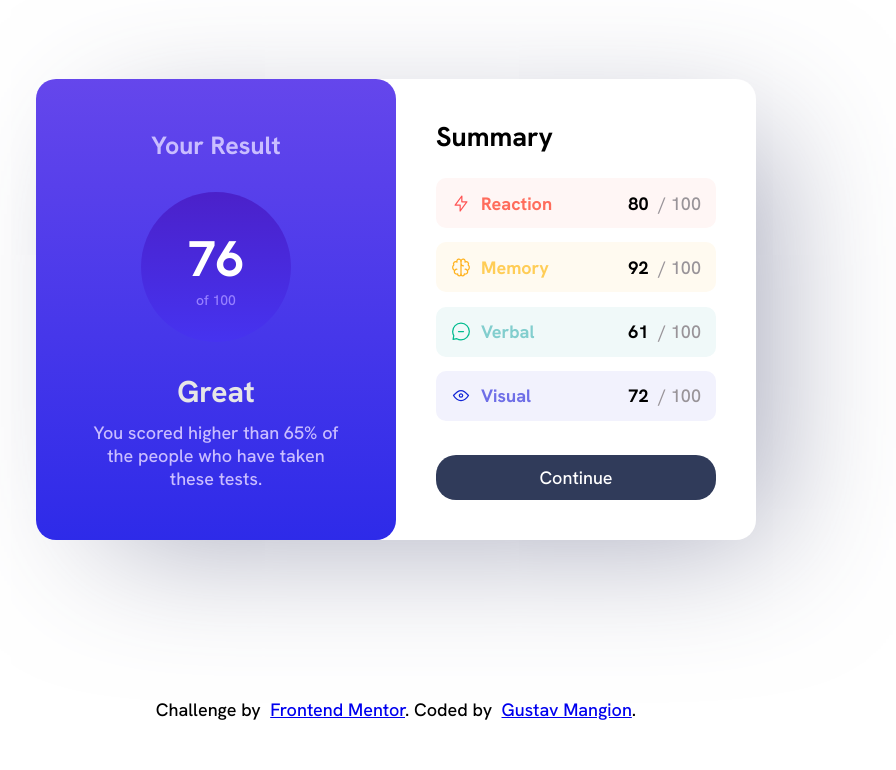
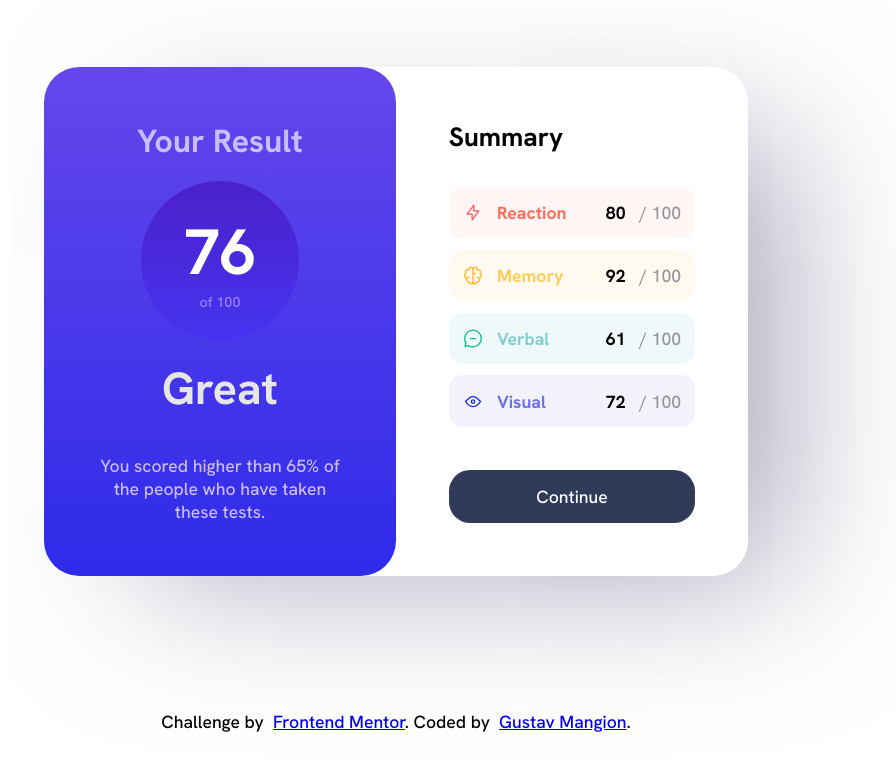
Before and after one commit to gustavmangion/Prac-WD-ResultsSummary, a plain HTML site: page index.html in a window 1280 px wide. Shown: the whole page, without its empty margins (244-1140 px from the left). Drawn offline with Linux system fonts and the light colour scheme.

Commit message:
changed to relative units

```diff
--- a/index.html
+++ b/index.html
@@ -34,7 +34,7 @@
     <main class="container">
       <div class="card">
         <div class="result">
-          <h3>Your Result</h3>
+          <h1>Your Result</h3>
           <div class="result_bubble">
             <h2>76</h2>
             <p>of 100</p>
--- a/scss/style.scss
+++ b/scss/style.scss
@@ -8,7 +8,7 @@
 
 body {
   font-family: "Hanken Grotesk", sans-serif;
-  font-size: 18px;
+  font-size: 1.1rem;
   min-height: 100vh;
   width: 100%;
   display: grid;
@@ -21,30 +21,30 @@ body {
 }
 
 .card {
-  box-shadow: 40px 27px 137px -28px rgba(127, 130, 156, 0.72);
+  box-shadow: 4em 2em 8.6em -2em rgba(127, 130, 156, 0.72);
   display: grid;
   grid-template-columns: repeat(2, 1fr);
   grid-column: 2/3;
-  border-radius: 20px;
+  border-radius: 2em;
 }
 .result {
   background-image: $purple-gardient;
-  padding: 50px;
+  padding: 3em;
   display: flex;
   flex-direction: column;
   align-items: center;
-  border-radius: 20px;
-  min-width: 360px;
+  border-radius: 2em;
+  min-width: 22rem;
 
-  h3 {
+  h1 {
     color: hsl(251, 100%, 87%);
-    font-size: 25px;
+    font-size: 2rem;
   }
 
   h2 {
     color: hsl(0, 0%, 90%);
-    font-size: 30px;
-    padding-bottom: 10px;
+    font-size: 2.8rem;
+    padding-bottom: 0.8em;
   }
 
   p {
@@ -53,9 +53,9 @@ body {
   }
 
   .result_bubble {
-    width: 150px;
-    height: 150px;
-    margin: 30px;
+    width: 9em;
+    height: 9em;
+    margin: 1.1em;
     background-image: $circle-gradient;
     border-radius: 50%;
     display: flex;
@@ -65,41 +65,40 @@ body {
 
     h2 {
       color: hsl(0, 0%, 100%);
-      font-size: 50px;
-      padding: 0px;
+      font-size: 4rem;
+      padding: 0em;
     }
     p {
       color: hsl(251, 100%, 75%);
-      font-size: 14px;
+      font-size: 0.9rem;
     }
   }
 }
 
 .summary {
-  padding: 40px;
-  min-width: 360px;
+  padding: 3em;
+  min-width: 22rem;
   display: flex;
   flex-direction: column;
   justify-content: space-between;
 
   h2 {
-    padding-bottom: 10px;
+    padding-bottom: 0.8em;
   }
 
   .summary_card {
     display: flex;
     justify-content: space-between;
     align-items: center;
-    height: 50px;
-    padding: 15px;
-    border-radius: 10px;
+    padding: 0.8em;
+    border-radius: 0.8em;
 
     div {
       display: flex;
     }
 
     img {
-      padding-right: 10px;
+      padding-right: 0.8em;
     }
 
     .summary_card_skill {
@@ -114,7 +113,7 @@ body {
       }
       p:nth-of-type(2) {
         color: hsl(300, 2%, 59%);
-        padding-left: 10px;
+        padding-left: 0.8em;
       }
     }
   }
@@ -153,22 +152,14 @@ body {
     color: hsl(0, 0%, 100%);
     align-items: center;
     justify-content: center;
-    height: 45px;
-    border-radius: 20px;
-    margin-top: 20px;
+    height: 3em;
+    border-radius: 1.2em;
+    margin-top: 1.8em;
 
     &:hover {
       background-image: $purple-gardient;
     }
   }
-}
-
-.attribution {
-  grid-column: 2/3;
-  padding: 40px 0;
-  display: flex;
-  align-items: center;
-  justify-content: center;
 }
 
 @media (max-width: 768px) {
@@ -181,11 +172,11 @@ body {
   }
 
   .result {
-    border-top-left-radius: 0px;
-    border-top-right-radius: 0px;
+    border-top-left-radius: 0em;
+    border-top-right-radius: 0em;
   }
 
   .summary_card {
-    margin: 10px;
+    margin: 0.8em;
   }
 }
```
Also changed, not shown: css/style.css.
